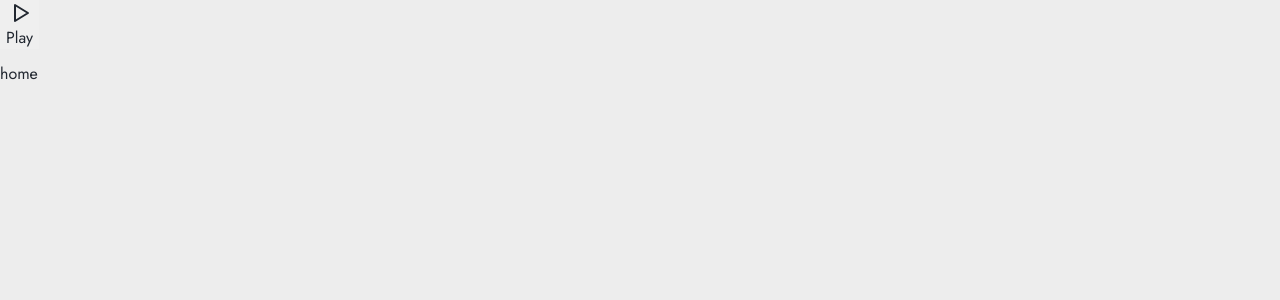
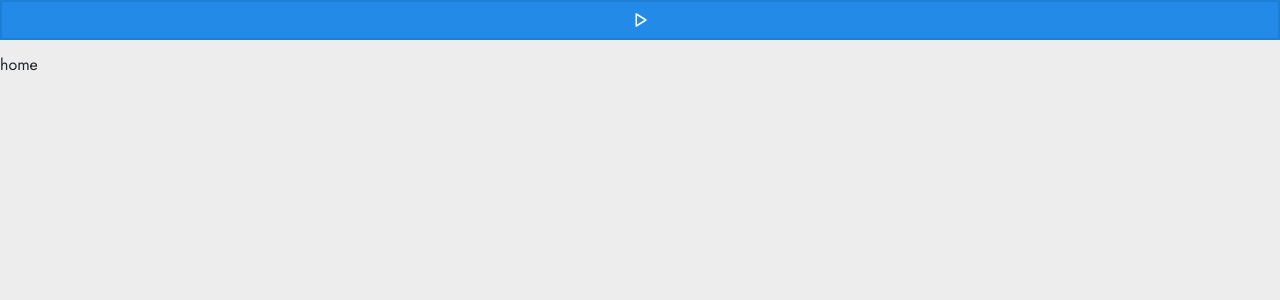
Before and after one commit to seiboldto/pathsolver, a React (Vite) app: page / in a window 1280 px wide. Shown: the top 300 px of the page. Built offline with nearby package versions, Linux system fonts and the light colour scheme.

Commit message:
feat: button component

```diff
--- a/src/App.tsx
+++ b/src/App.tsx
@@ -1,9 +1,12 @@
 import { IconPlayerPlay } from "@tabler/icons-react";
 
 import { Button } from "./components";
+import { useSettingsSideEffects } from "./hooks/use-settings-side-effects";
 import { useRouterStore } from "./stores/router-store";
 
 export function App() {
+  useSettingsSideEffects();
+
   const route = useRouterStore.use.route();
   const { navigate } = useRouterStore.use.actions();
 
@@ -12,6 +15,7 @@ export function App() {
       <Button
         onClick={() => navigate({ location: "settings" })}
         icon={IconPlayerPlay}
+        fullWidth
       >
         Play
       </Button>
--- a/src/components/Button/Button.module.css
+++ b/src/components/Button/Button.module.css
@@ -1,3 +1,93 @@
 .button {
+  --background-z-index: 1;
+  --hover-anim-z-index: 2;
+  --content-z-index: 3;
+
   border: none;
+  outline: none;
+  background-color: var(--border-color);
+  cursor: pointer;
+  height: var(--ui-size);
+  position: relative;
+  display: flex;
+  align-items: center;
+
+  .icon {
+    position: absolute;
+    left: var(--spacing-xs);
+    transition: left var(--hover-anim-duration) var(--hover-anim-easing);
+    z-index: var(--content-z-index);
+    display: flex;
+  }
+
+  .text {
+    position: absolute;
+    left: calc(var(--spacing-xs) + 2rem);
+    transition: left var(--hover-anim-duration) var(--hover-anim-easing),
+      opacity calc(var(--hover-anim-duration) / 2) var(--hover-anim-easing);
+    z-index: var(--content-z-index);
+  }
+
+  &.withoutIcon {
+    justify-content: center;
+    .text {
+      position: unset;
+    }
+  }
+
+  .bg {
+    position: absolute;
+    background-color: var(--background-color);
+    inset: 0.125rem;
+    z-index: var(--background-z-index);
+  }
+
+  .hoverAnim {
+    position: absolute;
+    background-color: var(--primary-color);
+    border: 0.125rem solid var(--primary-border-color);
+    top: 0;
+    bottom: 0;
+    left: 0;
+    right: 100%;
+    visibility: hidden;
+    transition: right var(--hover-anim-duration) var(--hover-anim-easing);
+    z-index: var(--hover-anim-z-index);
+  }
+
+  &.withHoverAnimations:hover {
+    color: white;
+
+    .icon {
+      left: 50%;
+      transform: translateX(-50%);
+    }
+
+    &:not(.withoutIcon) .text {
+      left: calc(50% + var(--spacing-xs) + 2rem);
+      transform: translateX(-50%);
+      opacity: 0;
+    }
+
+    .hoverAnim {
+      right: 0;
+      visibility: visible;
+    }
+  }
+
+  &.withHoverAnimations:active {
+    .hoverAnim {
+      background-color: var(--primary-border-color);
+      border-color: var(--primary-border-color-active);
+    }
+  }
+
+  &.fullWidth {
+    width: 100%;
+  }
+
+  &:focus-visible {
+    outline: 0.125rem solid var(--focus-color);
+    outline-offset: 0.125rem;
+  }
 }
--- a/src/components/Button/Button.tsx
+++ b/src/components/Button/Button.tsx
@@ -1,4 +1,7 @@
 import { type Icon, type IconProps } from "@tabler/icons-react";
+import { clsx } from "clsx";
+
+import { useSettingsStore } from "~src/stores/settings-store";
 
 import classes from "./Button.module.css";
 
@@ -7,20 +10,38 @@ export type ButtonProps = {
   icon?: React.ForwardRefExoticComponent<
     Omit<IconProps, "ref"> & React.RefAttributes<Icon>
   >;
+  fullWidth?: boolean;
   children: React.ReactNode;
 };
 
-export function Button({ onClick, icon, children }: ButtonProps): JSX.Element {
+export function Button({
+  onClick,
+  icon,
+  fullWidth,
+  children,
+}: ButtonProps): JSX.Element {
+  const { enableHoverAnimations } = useSettingsStore.use.settings();
+
   const Icon = icon || null;
 
   return (
-    <button onClick={onClick} className={classes.button}>
+    <button
+      onClick={onClick}
+      className={clsx(
+        classes.button,
+        icon === undefined && classes.withoutIcon,
+        fullWidth && classes.fullWidth,
+        enableHoverAnimations && classes.withHoverAnimations
+      )}
+    >
       {Icon && (
-        <div>
-          <Icon />
+        <div className={classes.icon}>
+          <Icon height={18} />
         </div>
       )}
-      <span>{children}</span>
+      <span className={classes.text}>{children}</span>
+      <div className={classes.bg} />
+      <div className={classes.hoverAnim} />
     </button>
   );
 }
--- /dev/null
+++ b/src/hooks/use-settings-side-effects.ts
@@ -0,0 +1,14 @@
+import { useEffect } from "react";
+
+import { useSettingsStore } from "~src/stores/settings-store";
+
+export const useSettingsSideEffects = () => {
+  const settings = useSettingsStore.use.settings();
+
+  useEffect(() => {
+    document.documentElement.style.setProperty(
+      "--hover-anim-duration",
+      settings.enableHoverAnimations ? "250ms" : "0ms"
+    );
+  }, [settings.enableHoverAnimations]);
+};
--- /dev/null
+++ b/src/stores/settings-store.ts
@@ -0,0 +1,23 @@
+import { create } from "zustand";
+import { persist } from "zustand/middleware";
+
+import { createSelectors } from "./store-utils";
+
+type SettingsStore = {
+  settings: Settings;
+};
+
+type Settings = {
+  enableHoverAnimations: boolean;
+};
+
+const settingsStore = create(
+  persist<SettingsStore>(
+    () => ({
+      settings: { enableHoverAnimations: true },
+    }),
+    { name: "settings-store" }
+  )
+);
+
+export const useSettingsStore = createSelectors(settingsStore);
```
